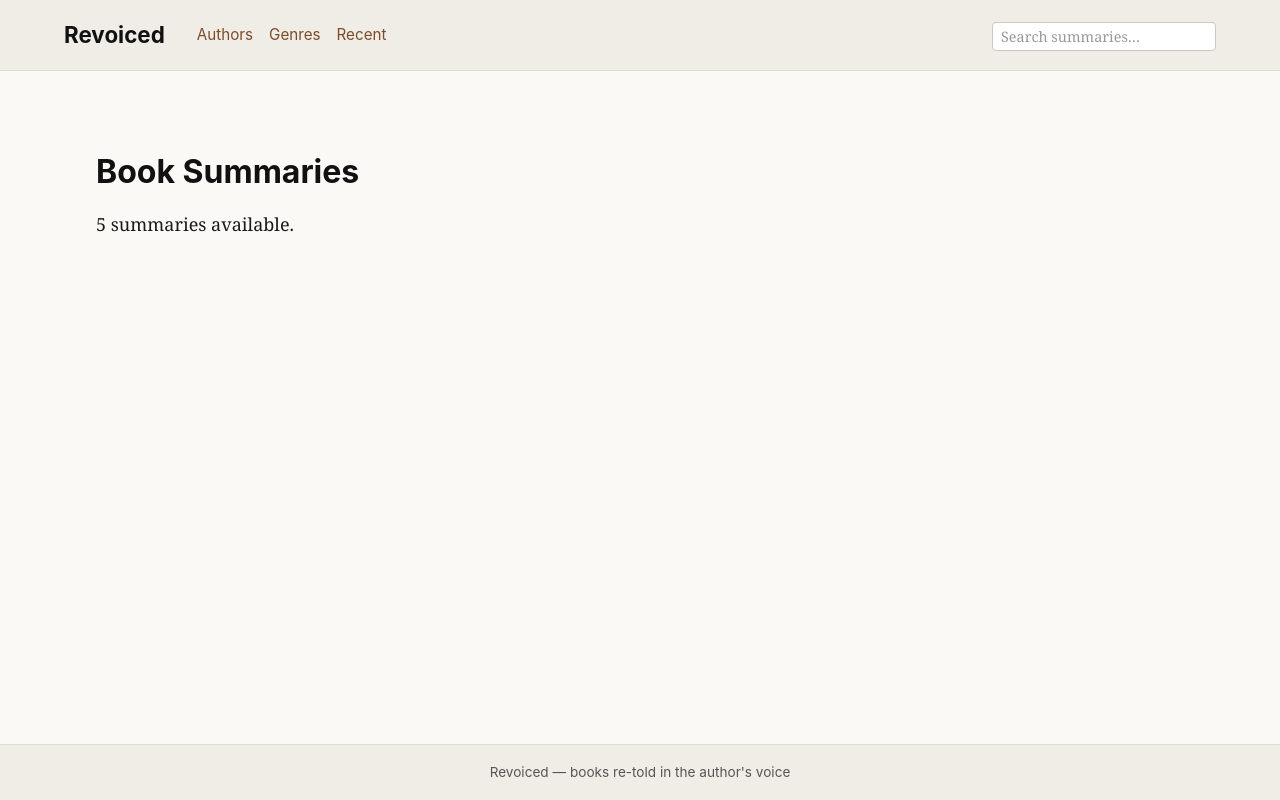
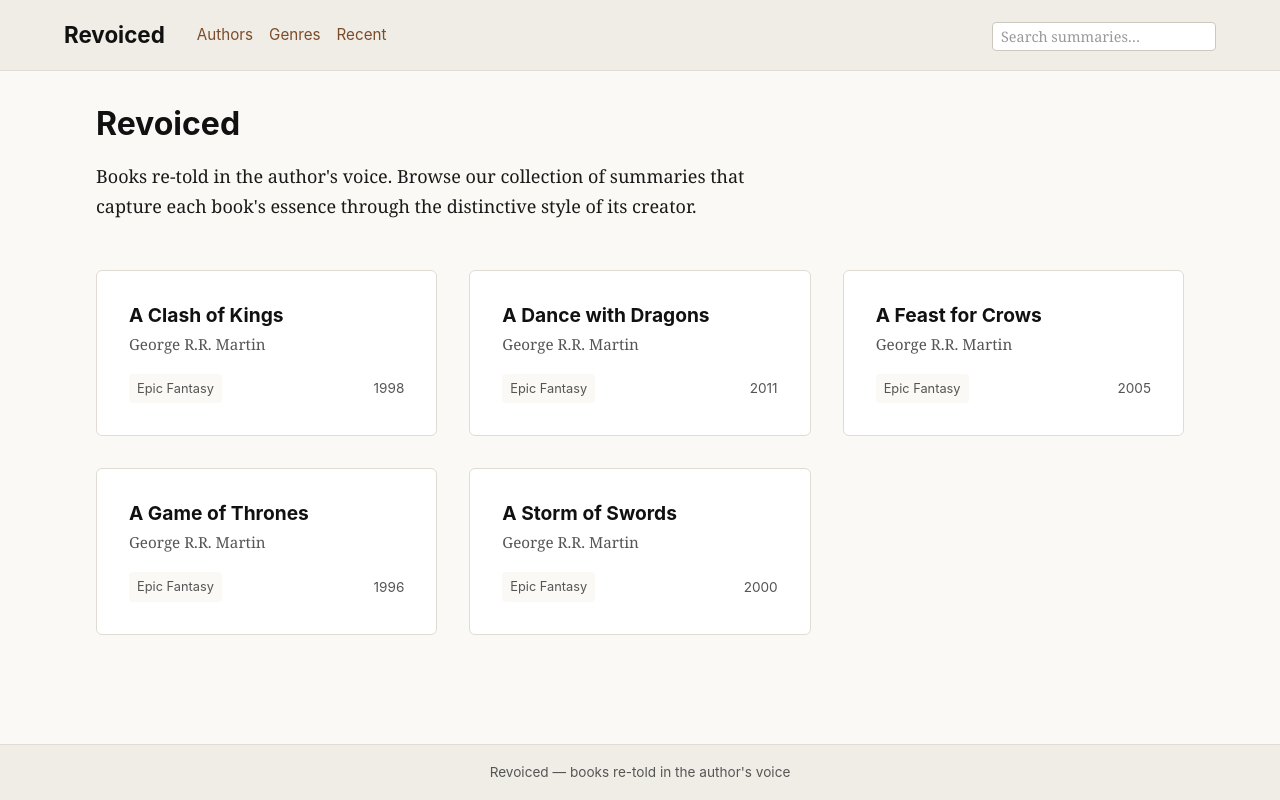
Before and after one commit to travissaylor/revoiced, an Astro site: page / in a window 1280 px wide. Built offline with nearby package versions, Linux system fonts and the light colour scheme; Astro itself is replaced by a stand-in of ours.

Commit message:
[Homepage with collection browser]

```diff
--- a/src/pages/index.astro
+++ b/src/pages/index.astro
@@ -3,9 +3,97 @@ import { getCollection } from 'astro:content';
 import BaseLayout from '../layouts/BaseLayout.astro';
 
 const summaries = await getCollection('summaries');
+const sorted = summaries.sort((a, b) => a.data.title.localeCompare(b.data.title));
 ---
 
 <BaseLayout title="Revoiced">
-  <h1>Book Summaries</h1>
-  <p>{summaries.length} summaries available.</p>
+  <section class="intro">
+    <h1>Revoiced</h1>
+    <p>Books re-told in the author's voice. Browse our collection of summaries that capture each book's essence through the distinctive style of its creator.</p>
+  </section>
+
+  <div class="card-grid">
+    {sorted.map((entry) => (
+      <a href={`/${entry.id}`} class="card">
+        <h2 class="card-title">{entry.data.title}</h2>
+        <p class="card-author">{entry.data.author}</p>
+        <div class="card-meta">
+          <span class="card-genre">{entry.data.genre}</span>
+          <span class="card-year">{entry.data.publication_year}</span>
+        </div>
+      </a>
+    ))}
+  </div>
 </BaseLayout>
+
+<style>
+  .intro {
+    margin-bottom: var(--space-xl);
+  }
+
+  .intro h1 {
+    margin-top: 0;
+  }
+
+  .card-grid {
+    display: grid;
+    grid-template-columns: 1fr;
+    gap: var(--space-lg);
+  }
+
+  @media (min-width: 640px) {
+    .card-grid {
+      grid-template-columns: repeat(2, 1fr);
+    }
+  }
+
+  @media (min-width: 960px) {
+    .card-grid {
+      grid-template-columns: repeat(3, 1fr);
+    }
+  }
+
+  .card {
+    display: block;
+    background-color: var(--color-surface);
+    border: 1px solid var(--color-border);
+    border-radius: 6px;
+    padding: var(--space-lg);
+    text-decoration: none;
+    transition: border-color 0.15s ease, box-shadow 0.15s ease;
+  }
+
+  .card:hover {
+    border-color: var(--color-link);
+    box-shadow: 0 2px 8px rgba(0, 0, 0, 0.08);
+    text-decoration: none;
+  }
+
+  .card-title {
+    font-size: 1.2rem;
+    margin: 0 0 var(--space-xs);
+    color: var(--color-heading);
+  }
+
+  .card-author {
+    font-size: 0.95rem;
+    color: var(--color-text-muted);
+    margin-bottom: var(--space-md);
+  }
+
+  .card-meta {
+    display: flex;
+    justify-content: space-between;
+    align-items: center;
+    font-family: var(--font-heading);
+    font-size: 0.85rem;
+    color: var(--color-text-muted);
+  }
+
+  .card-genre {
+    background-color: var(--color-bg);
+    padding: var(--space-xs) var(--space-sm);
+    border-radius: 4px;
+    font-size: 0.8rem;
+  }
+</style>
```
